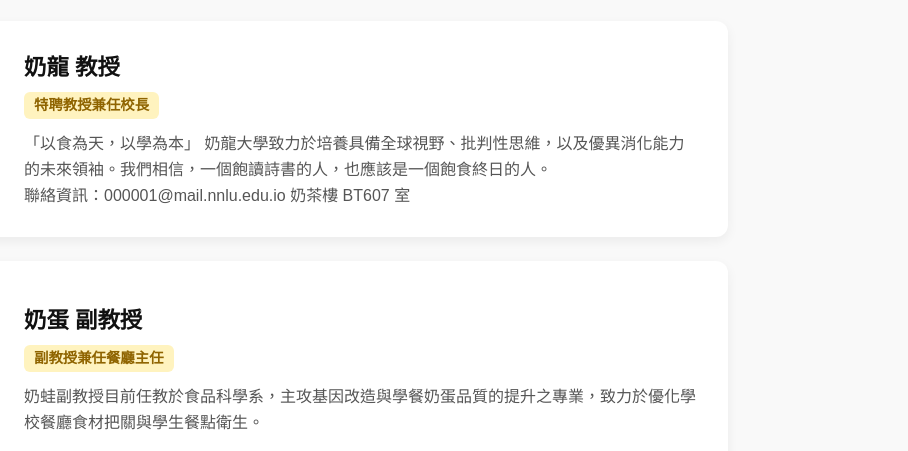
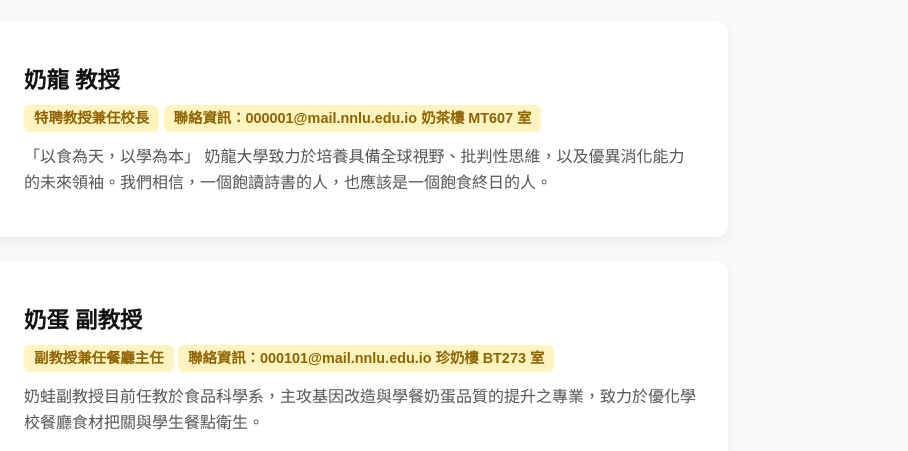
Before and after one commit to yclanhub/yclan, a plain HTML site: page NNLU/TE_Profile.html in a window 1280 px wide. Shown: the part 154-605 px from the top of the page, 372-1280 px from the left. Drawn offline with Linux system fonts and the light colour scheme.

Commit message:
Update TE_Profile.html

```diff
--- a/NNLU/TE_Profile.html
+++ b/NNLU/TE_Profile.html
@@ -142,12 +142,10 @@
       <div class="profile-info">
         <h2>奶龍 教授</h2>
         <span class="profile-role">特聘教授兼任校長</span>
+        <span class="profile-role">聯絡資訊：000001@mail.nnlu.edu.io    奶茶樓 MT607 室</span>
         <p class="profile-bio">
           「以食為天，以學為本」
           奶龍大學致力於培養具備全球視野、批判性思維，以及優異消化能力的未來領袖。我們相信，一個飽讀詩書的人，也應該是一個飽食終日的人。
-        </p>
-        <p class="profile-bio">
-          聯絡資訊：000001@mail.nnlu.edu.io  奶茶樓 BT607 室
         </p>
       </div>
     </section>
@@ -158,6 +156,7 @@
       <div class="profile-info">
         <h2>奶蛋 副教授</h2>
         <span class="profile-role">副教授兼任餐廳主任</span>
+        <span class="profile-role">聯絡資訊：000101@mail.nnlu.edu.io    珍奶樓 BT273 室</span>
         <p class="profile-bio">
           奶蛙副教授目前任教於食品科學系，主攻基因改造與學餐奶蛋品質的提升之專業，致力於優化學校餐廳食材把關與學生餐點衛生。
         </p>
```
